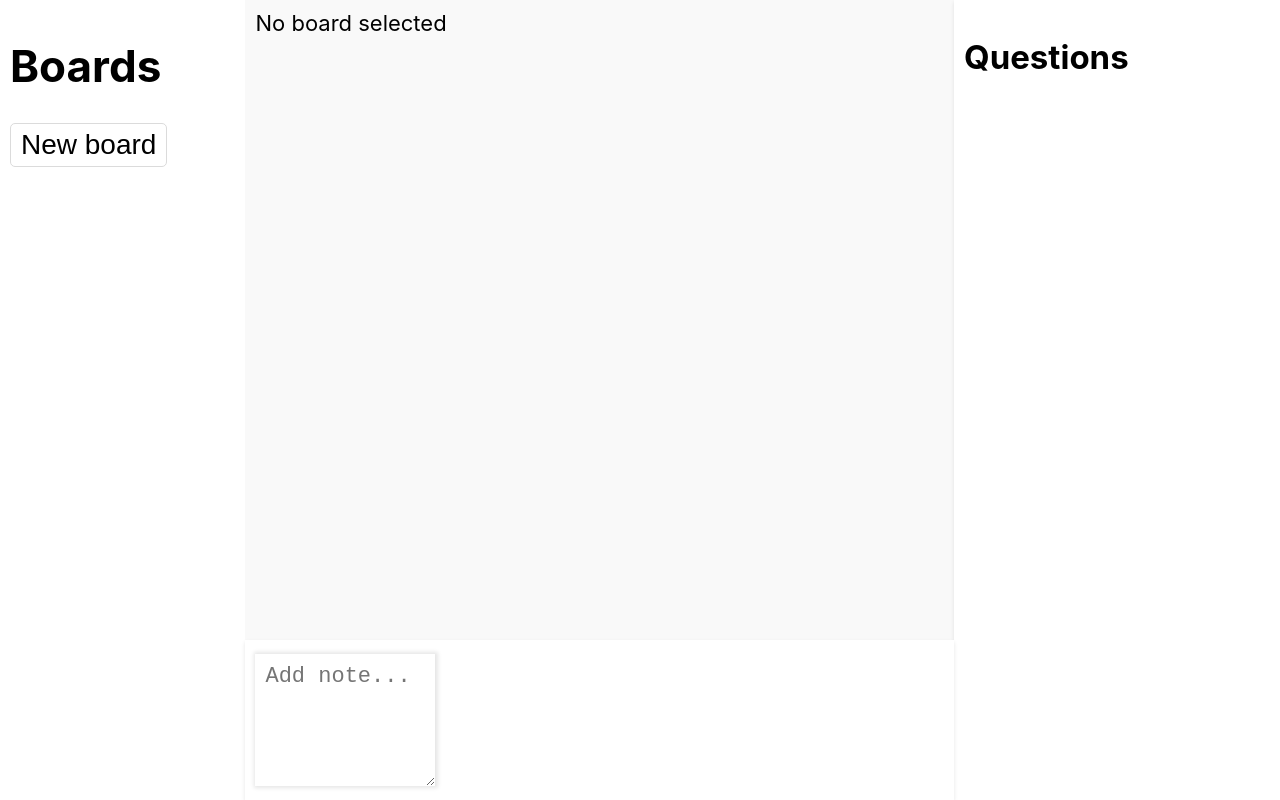
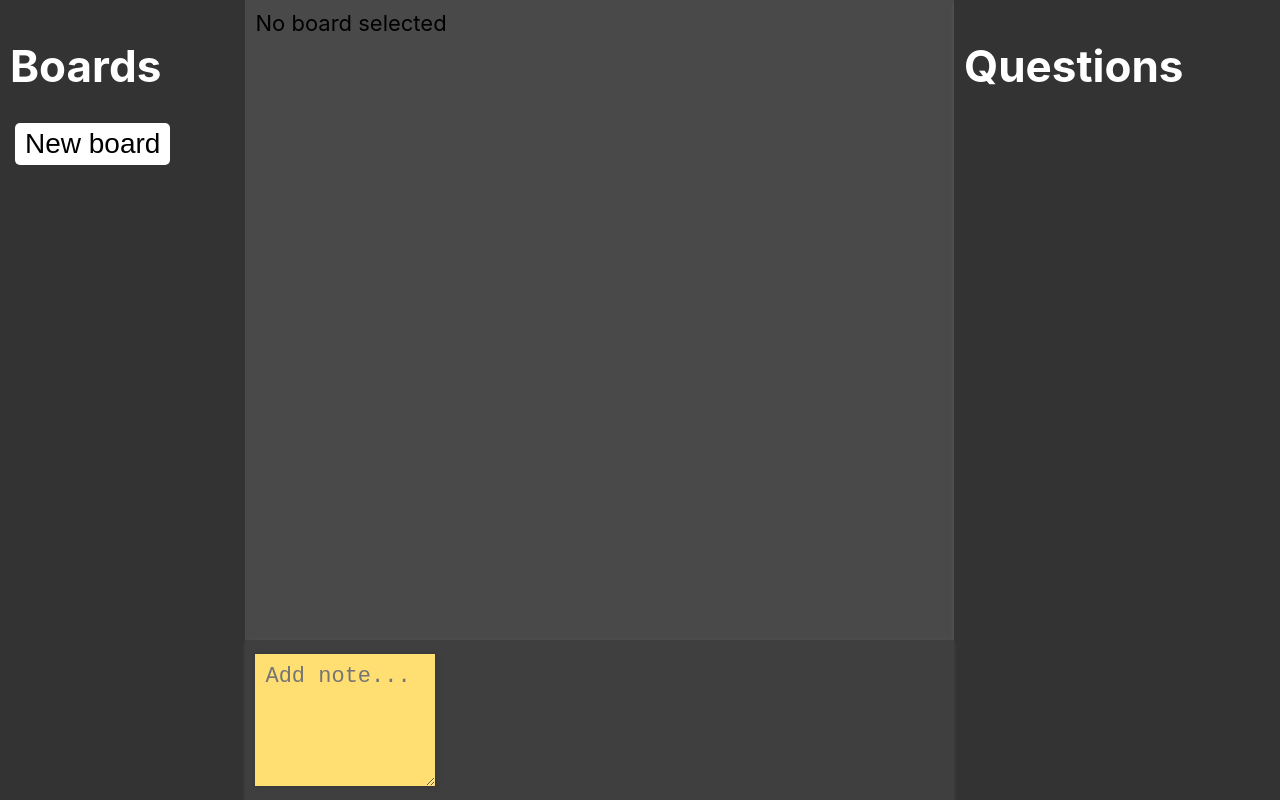
Before and after one commit to tamastarjan/analysis-board, a React (Create React App) app: page / in a window 1280 px wide. Built offline with nearby package versions, Linux system fonts and the light colour scheme.

Commit message:
Improve styling

```diff
--- a/src/components/BoardView.jsx
+++ b/src/components/BoardView.jsx
@@ -26,19 +26,22 @@ export function BoardView() {
     <>
       {selectedBoard ? (
         <div className="board-view">
+          <div className="board-view-title">
             <h1>{selectedBoard.name}</h1>
+          </div>
+          <div className="board-view-content">
+            <div className="graph-children">
+              {selectedBoard.children.map((child) => {
+                return <GraphNodeView key={child.id} node={child} />;
+              })}
+            </div>
+            <br />
             <button
               className="add-note-button loose-action"
               onClick={addNoteClicked}
             >
               New note
             </button>
-          <br />
-          <br />
-          <div className="graph-children">
-            {selectedBoard.children.map((child) => {
-              return <GraphNodeView key={child.id} node={child} />;
-            })}
           </div>
         </div>
       ) : (
--- a/src/components/RightSideBar.jsx
+++ b/src/components/RightSideBar.jsx
@@ -62,7 +62,7 @@ export function RightSideBar() {
 
   return (
     <div className="right-side-bar">
-      <h2>Questions</h2>
+      <h1>Questions</h1>
       {questions.map((b) => {
         return (
           <div className="question-category" key={b.id}>
--- a/src/index.css
+++ b/src/index.css
@@ -3,14 +3,18 @@
   --font-family: -apple-system, BlinkMacSystemFont, "Segoe UI", "Roboto",
     "Oxygen", "Ubuntu", "Cantarell", "Fira Sans", "Droid Sans", "Helvetica Neue",
     sans-serif;
-  --background-color: #f9f9f9;
+  --background-color: #494949;
+  --background-color-accent: #3f3f3f;
   --color-primary: #888;
   --color-secondary: #555;
   --color-track: #f1f1f1;
   --color-hover: #f0f0f0;
   --color-white: #ffffff;
-  --box-shadow: 0 2px 4px 0 rgba(0, 0, 0, 0.1);
-  --box-shadow-hover: 0 2px 8px 0 rgba(0, 0, 0, 0.2);
+  --note-color: #ffdf72;
+  --button-color: #ffdf72; /* Button color */
+  --sidebar-bg-color: #333333; /* Sidebar background color */
+  --box-shadow: 0 2px 4px 0 rgba(255, 255, 255, 0.1);
+  --box-shadow-hover: 0 2px 8px 0 rgba(255, 255, 255, 0.2);
   --border-radius: 5px;
   --transition: 0.3s;
 }
@@ -19,6 +23,10 @@
   box-sizing: border-box;
   scrollbar-width: thin;
   scrollbar-color: var(--color-primary) var(--color-track);
+}
+
+h1 {
+  color: white;
 }
 
 body {
@@ -68,6 +76,10 @@ code {
   font-size: 28px;
   border-radius: 5px;
   padding: 5px 10px;
+  background-color: var(--color-white);
+  outline: none;
+  border: none;
+  margin-left: 5px;
 }
 
 .new-board-button {
@@ -77,17 +89,17 @@ code {
 .board-name {
   cursor: pointer;
   padding: 10px;
+  color: var(--color-white);
 }
 
 .board {
-  box-shadow: var(--box-shadow);
   display: flex;
   justify-content: space-between;
   margin-bottom: 5px;
 }
 
 .board:hover {
-  box-shadow: var(--box-shadow-hover);
+  box-shadow: var(--box-shadow);
 }
 
 .board-delete {
@@ -104,9 +116,17 @@ code {
 .board-view {
   height: 80vh;
   width: 100%;
-  overflow: auto;
   padding: 10px;
   background-color: var(--background-color);
+}
+
+.board-view-title {
+  height: 5vh;
+}
+
+.board-view-content {
+  height: 70vh;
+  overflow: auto;
 }
 
 .graph-container {
@@ -135,7 +155,7 @@ code {
   min-width: 40px;
   position: relative;
   border-radius: var(--border-radius);
-  background-color: var(--color-white);
+  background-color: var(--note-color);
 }
 
 .node:hover {
@@ -172,6 +192,8 @@ code {
 button {
   border: solid 1px rgb(219, 219, 219);
   background-color: var(--color-white);
+  outline: none;
+  border: none;
   cursor: pointer;
   transition: box-shadow var(--transition);
 }
@@ -187,6 +209,7 @@ button:hover {
   overflow: auto;
   box-shadow: var(--box-shadow);
   padding: 10px;
+  background-color: var(--sidebar-bg-color); /* Sidebar background color */
 }
 
 .right-side-bar {
@@ -198,17 +221,18 @@ button:hover {
   width: 100%;
   box-shadow: var(--box-shadow);
   padding: 10px;
-  background-color: var(--color-white);
+  background-color: var(--background-color-accent);
   position: relative;
 }
 
 .question {
+  color: var(--color-white);
   cursor: pointer;
   padding: 10px;
 }
 
 .question:hover {
-  background-color: var(--color-hover);
+  box-shadow: var(--box-shadow);
 }
 
 textarea.loose-note-input {
@@ -217,7 +241,7 @@ textarea.loose-note-input {
   padding: 10px;
   outline: none;
   border: none;
-  background-color: var(--color-white);
+  background-color: var(--note-color);
   box-shadow: 1px 0px 4px 2px rgba(0, 0, 0, 0.1);
   position: absolute;
   top: 14px;
@@ -251,7 +275,7 @@ textarea.loose-note-input:focus {
   margin: 4px 10px 4px 0;
   outline: none;
   border: none;
-  background-color: var(--color-white);
+  background-color: var(--note-color);
   box-shadow: 0px 1px 4px 2px rgba(0, 0, 0, 0.1);
   transition: width var(--transition), box-shadow var(--transition),
     top var(--transition);
@@ -264,6 +288,7 @@ textarea.loose-note-input:focus {
 
 .question-category-name {
   border-bottom: solid 1px rgb(209, 209, 209);
+  color: var(--color-white);
 }
 
 ::-webkit-scrollbar {
```
Lines whose indentation alone changed are shown as unchanged.
